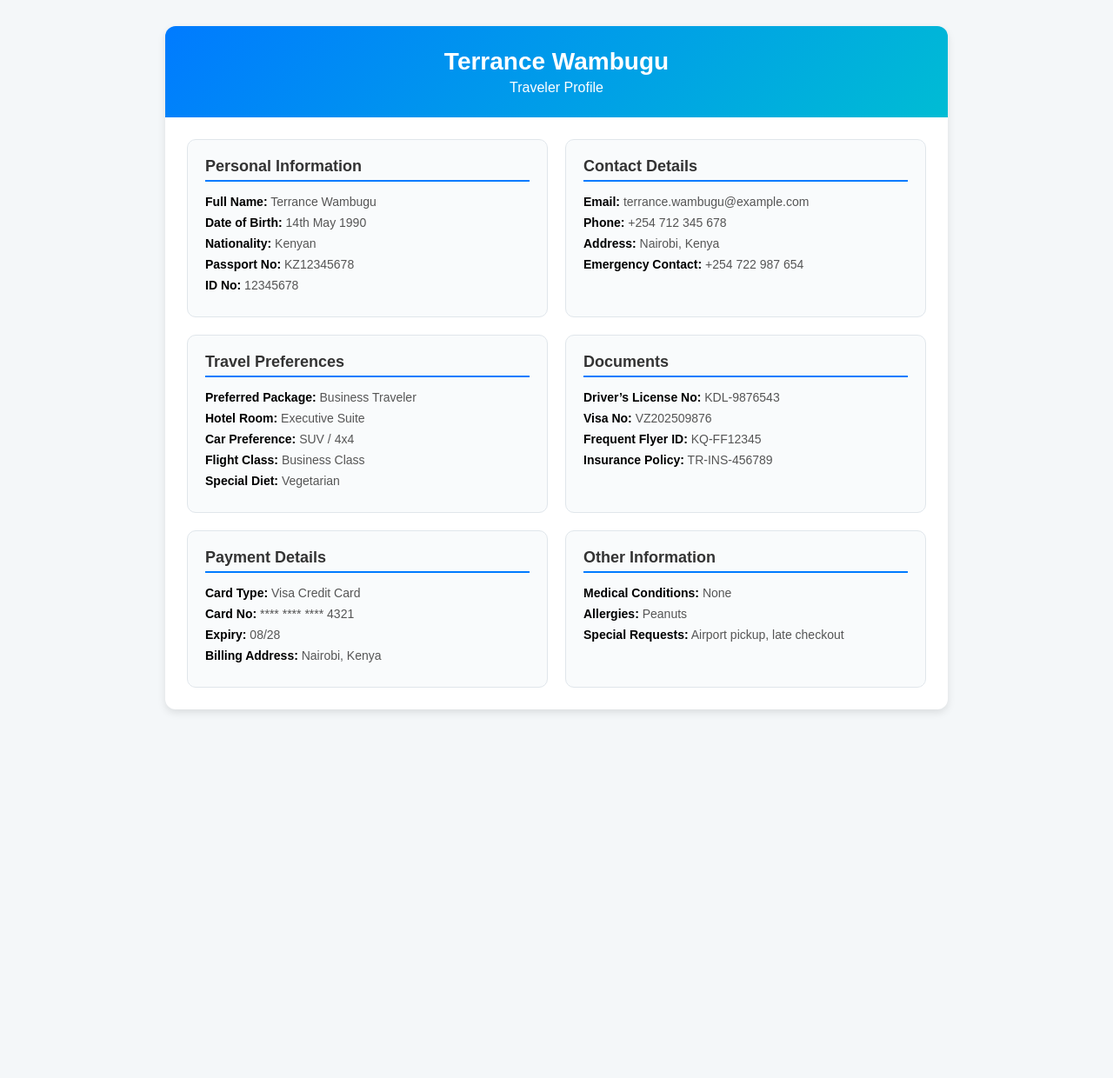
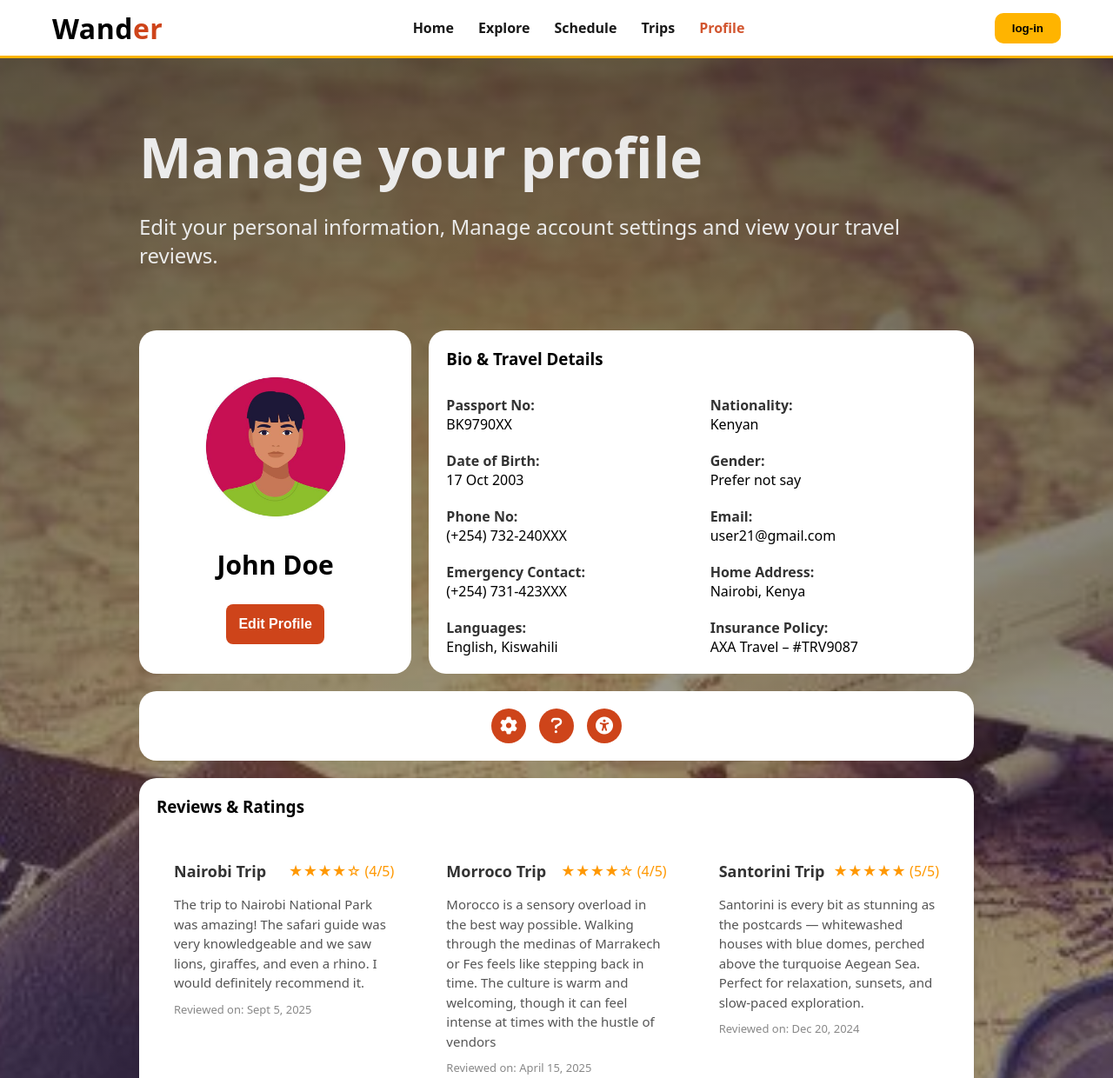
Before and after one commit to Git-onga/Travel-Agency, a plain HTML site: page profile.html in a window 1280 px wide. Shown: the top 1240 px of the page at 87% size. Before the commit the page ends 846 px from the top, so only its background shows below. Drawn offline with Linux system fonts and the light colour scheme.

Commit message:
creating the profile page

```diff
--- a/explore.css
+++ b/explore.css
@@ -33,7 +33,7 @@ html,body{
 }
 
 .topbar{
-    background: rgba(255,255,255,.85);
+    background: var(--white);
     border-bottom: 3px solid var(--brand);
 }
 
--- a/index.css
+++ b/index.css
@@ -82,7 +82,7 @@ section {
 }
 
 .topbar{
-    background: rgba(255,255,255,.85);
+    background: var(--white);
     border-bottom: 5px solid var(--secondary-color);
 }
 
--- /dev/null
+++ b/profile.css
@@ -0,0 +1,364 @@
+@import url('https://fonts.googleapis.com/css2?family=Roboto:wght@400;700&display=swap');
+
+/* GLOBAL STYLES */
+:root {
+    --primary-color: #ce441a;
+    --secondary-color: #ffb400;
+    --background-grey-color: #cccccc;
+    --background-light-color: #e4e4e199;
+    --background-dark-color: #1b1a1a;
+    --text-light: #333;
+    --text-dark: #ebebeb;
+    --white: #ffff;
+    --shadow: 0 5px 15px rgba(0, 0, 0, 0.1);
+    --transition: all 0.3s ease;
+    --hover-btn: #e8592e;
+}
+
+* {
+    margin: 0;
+    padding: 0;
+    box-sizing: border-box;
+}
+
+html,body{
+    background: linear-gradient(180deg,rgba(0,0,0,0.6), rgba(0, 0, 0, 0.2)),
+                url('pics/passports.jpeg') center/cover no-repeat;
+    margin:0;
+    padding:0;
+    color:var(--text);
+    font-family: ui-sans-serif, system-ui, -apple-system, Segoe UI, Roboto, Helvetica, Arial, "Apple Color Emoji","Segoe UI Emoji";
+}
+
+
+/* HEADER */
+
+.site-header{
+    position: sticky;
+    top:0;
+    z-index:50;
+    backdrop-filter: saturate(140%) blur(6px);
+}
+
+.topbar{
+    background: var(--white);
+    border-bottom: 3px solid var(--secondary-color);
+}
+
+.container{
+    max-width: 1200px;
+    margin:0 auto;
+    padding: 0 20px;
+}
+
+.nav{
+    display:flex;
+    align-items:center;
+    justify-content:space-between;
+    height:64px;
+}
+
+.logo{
+    font-weight: 800;
+    font-size: 1.4rem;
+    letter-spacing:.5px;
+}
+
+.logo span{
+    color: var(--primary-color);
+}
+
+.menu{
+    display:flex;
+    gap:28px;
+    align-items:center;
+}
+
+.menu a{
+    text-decoration:none;
+    color:var(--text);
+    font-weight:600;
+    opacity:.9;
+}
+
+.menu a.active{
+    color: var(--primary-color);
+}
+
+.nav button {
+    background: var(--secondary-color);
+    border: none;
+    padding: 10px 20px;
+    border-radius: 10px;
+    font-weight: bold;
+    cursor: pointer;
+    transition: background .3s;
+}
+
+.nav button:hover {
+    background: #e09c00;
+}
+
+/* Profile Section */
+
+main {
+    margin-top: 50px;
+}
+
+.profile-container {
+    max-width: 1000px;
+    margin: 0 auto;
+    padding: 20px;
+}
+
+h1 {
+    font-size: 4rem;
+    margin-bottom: 20px;
+    color: var(--text-dark);
+}
+
+.profile-container p {
+    font-size: 16px;
+    color: var(--text-dark);
+    font-size: 1.5rem;
+    margin-bottom: 70px;
+}
+
+.profile-section {
+    display: grid;
+    grid-template-columns: 1fr 2fr;
+    gap: 20px;
+}
+
+.profile-card {
+    background: var(--white);
+    border-radius: 20px;
+    padding: 20px;
+    text-align: center;
+    display: flex;
+    flex-direction: column;
+    justify-content: center;
+    align-items: center;
+}
+
+.profile-card img {
+    width: 200px;
+    height: 200px;
+    border-radius: 50%;
+}
+
+.profile-card h2 {
+    margin: 15px 0 25px;
+    font-size: 30px;
+}
+
+.cta-btn button {
+    width: 100%;
+    padding: 14px;
+    background: var(--primary-color);
+    color: #fff;
+    border: none;
+    border-radius: 8px;
+    cursor: pointer;
+    font-size: 16px;
+    font-weight: bold;
+    transition: 0.3s;
+}
+
+.cta-btn button:hover {
+    background: #e8592e;
+}
+
+.bio-card {
+    background: var(--white);
+    border-radius: 20px;
+    padding: 20px;
+}
+
+.bio-grid {
+    padding-top: 30px;
+    display: grid;
+    grid-template-columns: 1fr 1fr;
+    gap: 20px 20px;
+    font-size: 16px;
+}
+
+.bio-grid span {
+    font-weight: bold;
+    color: var(--text-light);
+    display: block;
+}
+
+.phone-container {
+    font-family: Arial, sans-serif;
+    margin: 20px;
+    padding: 10px;
+}
+
+/* Social Media */
+
+.social-media {
+    background: var(--white);
+    margin-top: 20px;
+    border-radius: 20px;
+    padding: 20px;
+    display: flex;
+    gap: 15px;
+    justify-content: center;
+}
+
+.social-media a {
+    width: 40px;
+    height: 40px;
+    border-radius: 50%;
+    display: flex;
+    align-items: center;
+    justify-content: center;
+    background: var(--primary-color);
+    color: #fff;
+    text-decoration: none;
+    font-size: 18px;
+}
+
+.social-media a i {
+    color: var(--white);
+    font-size: 20px;
+}
+
+/* Reviews */
+
+.reviews{
+    background: var(--white);
+    min-height: 100px;
+    padding: 20px;
+    box-shadow: 0 4px 8px rgba(0,0,0,0.1);
+    margin-top: 20px;
+    margin-bottom: 50px;
+    border-radius: 20px;
+}
+
+.review-grid {
+    padding-top: 30px;
+    display: flex;
+    flex-direction: row;
+    gap: 20px 20px;
+    font-size: 16px;
+}
+
+.review-card {
+    border-radius: 20px;
+    width: 400px;
+    margin: 20px;
+
+}
+
+.review-header {
+    display: flex;
+    justify-content: space-between;
+    align-items: center;
+    margin-bottom: 15px;
+}
+
+.username {
+    font-weight: bold;
+    font-size: 18px;
+    color: #333;
+}
+
+.rating {
+    color: #ff9800;
+    font-size: 16px;
+}
+
+.review-text {
+    font-size: 15px;
+    line-height: 1.5;
+    color: #555;
+    margin-bottom: 10px;
+}
+
+.review-date {
+    font-size: 13px;
+    color: #888;
+}
+
+footer {
+    background-color: #cccccc;
+    color: black;
+    font-family: system-ui, sans-serif;
+}
+
+.container-links {
+  display: flex;
+  justify-content: space-between;
+  flex-wrap: wrap;
+  padding: 10px 50px 30px;
+  gap: 1rem;
+  font-size: 1rem;
+}
+
+.logo {
+  font-size: 2rem;
+  font-weight: bolder;
+  font-family: system-ui, sans-serif;
+}
+
+.nav-links ul {
+  list-style: none;
+  padding: 0;
+}
+
+.nav-links ul li {
+    margin: 8px 0;
+    text-align: start;
+}
+
+.nav-links ul li a {
+  text-decoration: none;
+  color: var(--text-light);
+  transition: color 0.3s;
+}
+
+.nav-links ul li a:hover {
+  color: var(--secondary-color);
+}
+
+.contact {
+   text-align: start;
+}
+
+.contact-sec {
+    margin: 100px;
+}
+
+.contact i {
+  margin-right: 10px;
+  font-size: 1.2rem;
+  vertical-align: middle;
+}
+
+.follow-us {
+    display: flex;
+    flex-direction: column;
+    gap: 10px;
+}
+
+.follow-us a {
+    color: var(--dark-color);
+    text-decoration: none;
+}
+
+.follow-us svg {
+    position: relative;
+    top: 5px;
+    width: 50px;
+}
+
+.footer-end {
+    background-color: var(--secondary-color);
+    text-align: center;
+    padding: 1px;
+    font-size: 0.9rem;
+    font-weight: 500;
+    color: #222;
+}
--- a/profile.html
+++ b/profile.html
@@ -3,136 +3,170 @@
 <head>
   <meta charset="UTF-8">
   <meta name="viewport" content="width=device-width, initial-scale=1.0">
-  <title>Traveler Profile - Terrance Wambugu</title>
-  <style>
-    body {
-      font-family: Arial, sans-serif;
-      background: #f4f7f9;
-      margin: 0;
-      padding: 0;
-    }
-    .profile-container {
-      max-width: 900px;
-      margin: 30px auto;
-      background: #fff;
-      border-radius: 12px;
-      box-shadow: 0 4px 10px rgba(0,0,0,0.1);
-      overflow: hidden;
-    }
-    .profile-header {
-      background: linear-gradient(135deg, #007bff, #00bcd4);
-      color: #fff;
-      padding: 25px;
-      text-align: center;
-    }
-    .profile-header h1 {
-      margin: 0;
-      font-size: 28px;
-    }
-    .profile-header p {
-      margin: 5px 0 0;
-      font-size: 16px;
-    }
-    .profile-body {
-      padding: 25px;
-      display: grid;
-      grid-template-columns: 1fr 1fr;
-      gap: 20px;
-    }
-    .profile-section {
-      background: #f9fbfc;
-      padding: 20px;
-      border-radius: 10px;
-      border: 1px solid #e0e6eb;
-    }
-    .profile-section h2 {
-      margin-top: 0;
-      font-size: 18px;
-      color: #333;
-      border-bottom: 2px solid #007bff;
-      padding-bottom: 5px;
-    }
-    .profile-section p {
-      margin: 8px 0;
-      font-size: 14px;
-      color: #555;
-    }
-    .profile-section span {
-      font-weight: bold;
-      color: #000;
-    }
-    @media (max-width: 700px) {
-      .profile-body {
-        grid-template-columns: 1fr;
-      }
-    }
-  </style>
+  <title>Profile Page</title>
+  <link rel="stylesheet" href="profile.css">
+  <link rel="stylesheet" href="https://cdnjs.cloudflare.com/ajax/libs/font-awesome/6.0.0/css/all.min.css">
 </head>
 <body>
+    <header class="site-header">
+        <div class="topbar">
+            <div class="container">
+                <nav class="nav">
+                    <div class="logo">Wand<span>er</span></div>
+                    <div class="menu">
+                        <a href="index.html">Home</a>
+                        <a href="explore.html">Explore</a>
+                        <a href="schedule.html">Schedule</a>
+                        <a href="trips.html">Trips</a>
+                        <a  class="active" href="profile.html">Profile</a>
+                    </div>
+                    <button>log-in</button>
+                </nav>
+            </div>
+        </div>
+    </header>
+    <main>
+        <div class="profile-container">
+            <h1>Manage your profile</h1>
+            <p>Edit your personal information, Manage account settings and view your travel reviews.
 
-  <div class="profile-container">
-    <div class="profile-header">
-      <h1>Terrance Wambugu</h1>
-      <p>Traveler Profile</p>
-    </div>
+            <!-- Profile and Bio -->
+            <div class="profile-section">
+                <!-- Left Profile Card -->
+                <div class="profile-card">
+                    <img src="pics/person2.jpeg" alt="Profile Picture">
+                    <h2>John Doe</h2>
+                    <div class="cta-btn">
+                        <button>Edit Profile</button>
+                    </div>
+                </div>
 
-    <div class="profile-body">
-      <!-- Personal Info -->
-      <div class="profile-section">
-        <h2>Personal Information</h2>
-        <p><span>Full Name:</span> Terrance Wambugu</p>
-        <p><span>Date of Birth:</span> 14th May 1990</p>
-        <p><span>Nationality:</span> Kenyan</p>
-        <p><span>Passport No:</span> KZ12345678</p>
-        <p><span>ID No:</span> 12345678</p>
-      </div>
+                <!-- Right Bio Card -->
+                <div class="bio-card">
+                    <h3>Bio & Travel Details</h3>
+                    <div class="bio-grid">
+                        <div><span>Passport No:</span> BK9790XX</div>
+                        <div><span>Nationality:</span> Kenyan</div>
+                        <div><span>Date of Birth:</span> 17 Oct 2003</div>
+                        <div><span>Gender:</span> Prefer not say</div>
+                        <div><span>Phone No:</span> (+254) 732-240XXX</div>
+                        <div><span>Email:</span> user21@gmail.com</div>
+                        <div><span>Emergency Contact:</span> (+254) 731-423XXX</div>
+                        <div><span>Home Address:</span> Nairobi, Kenya</div>
+                        <div><span>Languages:</span> English, Kiswahili</div>
+                        <div><span>Insurance Policy:</span> AXA Travel – #TRV9087</div>
+                    </div>
+                </div>
+            </div>
 
-      <!-- Contact Info -->
-      <div class="profile-section">
-        <h2>Contact Details</h2>
-        <p><span>Email:</span> terrance.wambugu@example.com</p>
-        <p><span>Phone:</span> +254 712 345 678</p>
-        <p><span>Address:</span> Nairobi, Kenya</p>
-        <p><span>Emergency Contact:</span> +254 722 987 654</p>
-      </div>
+            <!-- Social Media -->
+            <div class="social-media">
+                <a href="#"><i class="fas fa-cog"></i></a>
+                <a href="#"><i class="fas fa-question"></i></a>
+                <a href="#"><i class="fas fa-universal-access"></i></a>
+            </div>
 
-      <!-- Travel Preferences -->
-      <div class="profile-section">
-        <h2>Travel Preferences</h2>
-        <p><span>Preferred Package:</span> Business Traveler</p>
-        <p><span>Hotel Room:</span> Executive Suite</p>
-        <p><span>Car Preference:</span> SUV / 4x4</p>
-        <p><span>Flight Class:</span> Business Class</p>
-        <p><span>Special Diet:</span> Vegetarian</p>
-      </div>
+            <!-- Reviews -->
+            <div class="reviews">
+                <h3>Reviews & Ratings</h3>
+                <div class="review-grid">
+                    <div class="review-card">
+                        <div class="review-header">
+                            <span class="username">Nairobi Trip</span>
+                            <span class="rating">★★★★☆ (4/5)</span>
+                        </div>
+                        <div class="review-text">
+                            The trip to Nairobi National Park was amazing! The safari guide was very knowledgeable
+                            and we saw lions, giraffes, and even a rhino. I would definitely recommend it.
+                        </div>
+                        <div class="review-date">
+                            Reviewed on: Sept 5, 2025
+                        </div>
+                    </div>
+                    <div class="review-card">
+                        <div class="review-header">
+                            <span class="username">Morroco Trip</span>
+                            <span class="rating">★★★★☆ (4/5)</span>
+                        </div>
+                        <div class="review-text">
+                            Morocco is a sensory overload in the best way possible. Walking through the medinas of Marrakech or Fes feels
+                            like stepping back in time. The culture is warm and welcoming, though it can feel intense at times with the hustle of vendors
+                        </div>
+                        <div class="review-date">
+                            Reviewed on: April 15, 2025
+                        </div>
+                    </div>
+                                        <div class="review-card">
+                        <div class="review-header">
+                            <span class="username">Santorini Trip</span>
+                            <span class="rating">★★★★★ (5/5)</span>
+                        </div>
+                        <div class="review-text">
+                            Santorini is every bit as stunning as the postcards — whitewashed houses with blue domes, perched above the turquoise Aegean Sea.
+                            Perfect for relaxation, sunsets, and slow-paced exploration.
+                        </div>
+                        <div class="review-date">
+                            Reviewed on: Dec 20, 2024
+                        </div>
+                    </div>
+                </div>
 
-      <!-- Documents -->
-      <div class="profile-section">
-        <h2>Documents</h2>
-        <p><span>Driver’s License No:</span> KDL-9876543</p>
-        <p><span>Visa No:</span> VZ202509876</p>
-        <p><span>Frequent Flyer ID:</span> KQ-FF12345</p>
-        <p><span>Insurance Policy:</span> TR-INS-456789</p>
-      </div>
+            </div>
 
-      <!-- Payment -->
-      <div class="profile-section">
-        <h2>Payment Details</h2>
-        <p><span>Card Type:</span> Visa Credit Card</p>
-        <p><span>Card No:</span> **** **** **** 4321</p>
-        <p><span>Expiry:</span> 08/28</p>
-        <p><span>Billing Address:</span> Nairobi, Kenya</p>
-      </div>
+        </div>
+    </main>
+    <!-- Footer -->
+    <footer>
+        <div class="container-links">
+            <t class="logo">Wond<span>er</span></t>
+            <div class="nav-links">
+                <ul>
+                    <li><a>Home</a></li>
+                    <li><a>Destination</a></li>
+                    <li><a>Schedule</a></li>
+                    <li><a>Trips</a></li>
+                    <li><a>Log In</a></li>
+                </ul>
+            </div>
+            <div class="contact">
+                <div class="cantact-sec">
+                    <i class="fas fa-envelope"></i>
+                    <t>wanderagency@gmail.com</t>
+                </div>
+                <div class="cantact-sec">
+                    <i class="fas fa-phone"></i>
+                    <t>+254-712345678</t>
+                </div>
+            </div>
+            <div class="follow-us">
+            <!-- LinkedIn -->
+                <a href="https://linkedin.com/wonder" target="_blank" aria-label="LinkedIn">
+                    <svg xmlns="http://www.w3.org/2000/svg" viewBox="0 0 448 512" width="24" height="24">
+                        <path fill="rgb(1, 209, 250)" d="M100.3 448H7.4V148.9h92.9zM53.8 108.1C24.1 108.1 0 83.5 0 53.8a53.8
+                            53.8 0 0 1 107.6 0c0 29.7-24.1 54.3-53.8 54.3zM447.9 448h-92.7V302.4c0-34.7-.7-79.2-48.3-79.2-48.3
+                            0-55.7 37.7-55.7 76.7V448h-92.8V148.9h89.1v40.8h1.3c12.4-23.5 42.7-48.3
+                            87.9-48.3 94 0 111.3 61.9 111.3 142.3V448z"/>
+                    </svg>
+                    Wonder Agency
+                </a>
 
-      <!-- Notes -->
-      <div class="profile-section">
-        <h2>Other Information</h2>
-        <p><span>Medical Conditions:</span> None</p>
-        <p><span>Allergies:</span> Peanuts</p>
-        <p><span>Special Requests:</span> Airport pickup, late checkout</p>
-      </div>
-    </div>
-  </div>
+                <!-- Instagram -->
+                <a href="https://instagram.com/wonder" target="_blank" aria-label="Instagram">
+                    <svg xmlns="http://www.w3.org/2000/svg" viewBox="0 0 448 512" width="24" height="24">
+                        <path fill="rgb(193, 53, 132)" d="M224,202a53,53 0 1,0 53,53A53,53 0 0,0 224,202Zm124.71-41a54,54
+                            0 0 0-30.21-30.21c-20.89-8.34-70.55-6.42-94.5-6.42s-73.61-1.92-94.5,6.42a54,54 0 0 0-30.21,30.21c-8.34,20.89-6.42,70.55-6.42,94.5
+                            s-1.92,73.61,6.42,94.5a54,54 0 0 0,30.21,30.21c20.89,8.34,70.55,6.42,94.5,6.42s73.61,1.92,94.5-6.42a54,54 0 0 0,30.21-30.21
+                            c8.34-20.89,6.42-70.55,6.42-94.5S357.05,181,348.71,161ZM224,338a84,84 1 1,1 84-84A84,84 0 0,1 224,338Zm85-148a19.6,19.6
+                            0 1,1 19.6-19.6A19.6,19.6 0 0,1 309,190Z"/>
+                    </svg>
+                    Wonder_Agency
+                </a>
+            </div>
+        </div>
+        <div class="footer-end">
+            <p class="footer-end-content">&copy; 2025   All Rights Reserved  <spam></spam>  Wonder | Privacy Policy Terms of Service</p>
+        </div>
+    </footer>
 
 </body>
 </html>
--- a/schedule.css
+++ b/schedule.css
@@ -36,8 +36,8 @@ html,body{
 }
 
 .topbar{
-    background: rgba(255,255,255,.85);
-    border-bottom: 3px solid var(--brand);
+    background: var(--white);
+    border-bottom: 3px solid var(--secondary-color);
 }
 
 .container{
@@ -532,7 +532,7 @@ footer {
 }
 
 .footer-end {
-    background-color: var(--brand);
+    background-color: var(--secondary-color);
     text-align: center;
     padding: 1px;
     font-size: 0.9rem;
--- a/trips.css
+++ b/trips.css
@@ -32,7 +32,7 @@ html,body{
 }
 
 .topbar{
-    background: rgba(255,255,255,.85);
+    background: var(--white);
     border-bottom: 3px solid var(--brand);
 }
 
```
Also changed, not shown: explore.html (+1 -1 lines), index.html (+1 -1 lines), schedule.html (+1 -1 lines), trips.html (+1 -1 lines), pics/passports.jpeg (added).
